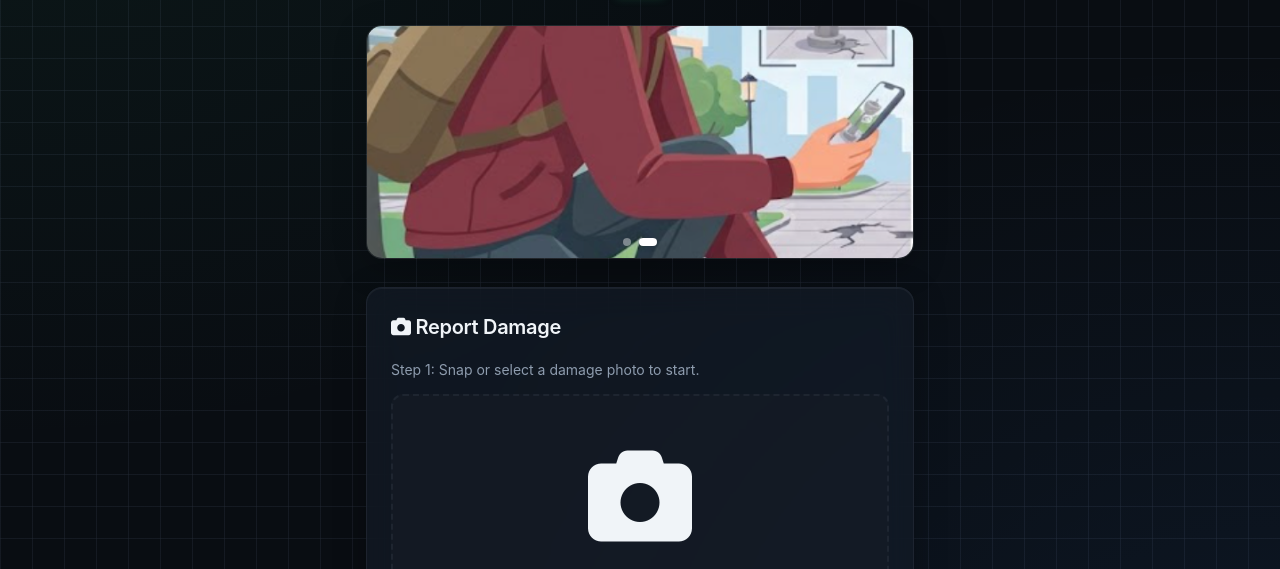
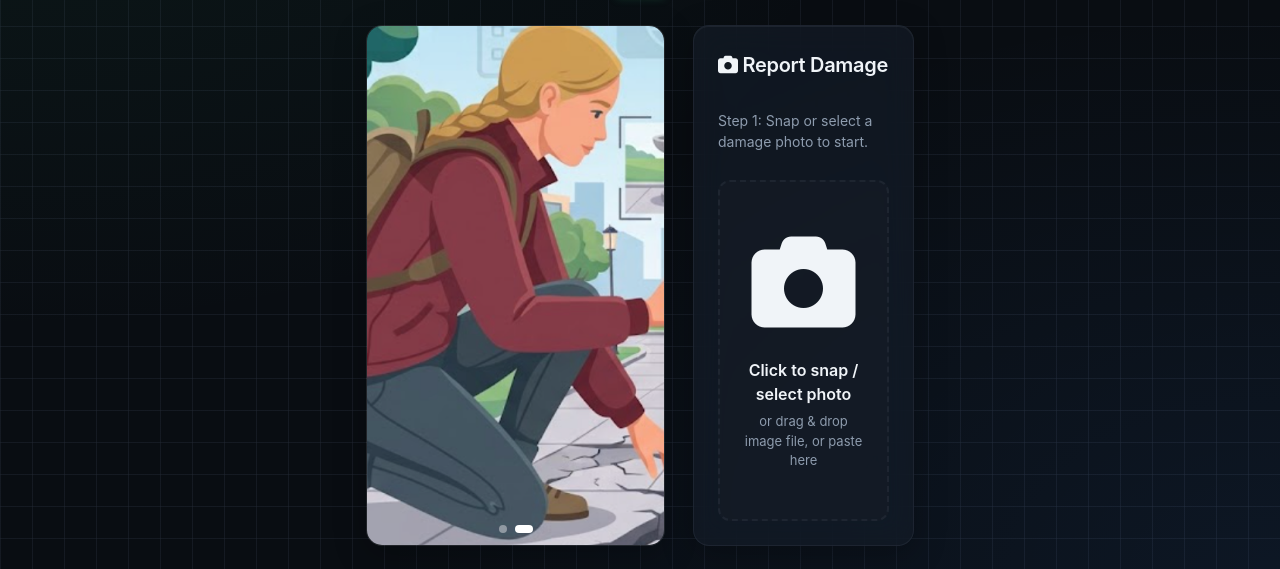
Before and after one commit to akashahahamaddev/rosak-alert, a website: page public/index.html in a window 1280 px wide. Shown: the part 230-799 px from the top of the page. Drawn offline with nearby package versions, Linux system fonts and the light colour scheme; no server answers.

Commit message:
Position banner carousel and dropzone card side-by-side on desktop views

```diff
--- a/public/index.html
+++ b/public/index.html
@@ -54,8 +54,10 @@
           <div class="hero-divider"></div>
         </div>
 
+        <!-- Step 1 layout wrapper (Side-by-side on desktop) -->
+        <div class="step1-container" v-if="!preview">
           <!-- Banner Carousel Section -->
-        <div class="carousel-container" v-if="!preview && carouselImages.length > 0">
+          <div class="carousel-container" v-if="carouselImages.length > 0">
             <div class="carousel-track" :style="{ transform: `translateX(-${currentSlide * 100}%)` }">
               <div class="carousel-slide" v-for="(img, idx) in carouselImages" :key="idx">
                 <img :src="img" class="carousel-img" alt="Banner" />
@@ -72,7 +74,7 @@
           </div>
 
           <!-- Step 1: Image Dropzone/Selector (if no image is selected yet) -->
-        <div class="card dropzone-card" v-if="!preview">
+          <div class="card dropzone-card">
             <h2><i class="fa-solid fa-camera"></i> {{ t('title') }}</h2>
             <p class="muted">{{ t('subtitle') }}</p>
 
@@ -98,6 +100,7 @@
               />
             </div>
             <p class="error" v-if="error">{{ error }}</p>
+          </div>
         </div>
 
         <!-- Step 2: Split Layout (Preview + Details form) -->
--- a/public/style.css
+++ b/public/style.css
@@ -1091,3 +1091,45 @@ input:focus, select:focus, textarea:focus {
   width: 18px;
   border-radius: 4px;
 }
+
+/* --- Step 1 Layout (Side-by-side on desktop) --- */
+.step1-container {
+  display: flex;
+  flex-direction: column;
+  gap: 20px;
+  width: 100%;
+  max-width: 580px;
+  margin: 0 auto;
+}
+.step1-container .carousel-container {
+  margin: 0;
+}
+.step1-container .dropzone-card {
+  margin: 0;
+}
+
+@media (min-width: 900px) {
+  .step1-container {
+    display: grid;
+    grid-template-columns: 1.15fr 0.85fr;
+    gap: 28px;
+    max-width: 1100px;
+    align-items: stretch;
+  }
+  .step1-container .carousel-container {
+    height: 100%;
+    aspect-ratio: auto;
+  }
+  .step1-container .dropzone-card {
+    display: flex;
+    flex-direction: column;
+    height: 100%;
+    justify-content: space-between;
+  }
+  .step1-container .dropzone-card .dropzone {
+    flex: 1;
+    display: flex;
+    flex-direction: column;
+    justify-content: center;
+  }
+}
```
Lines whose indentation alone changed are shown as unchanged.
